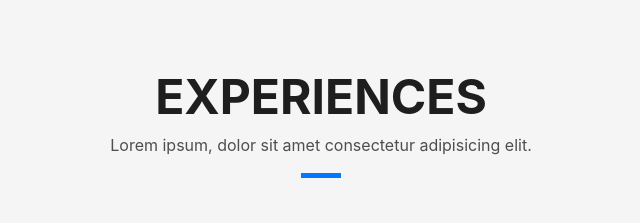
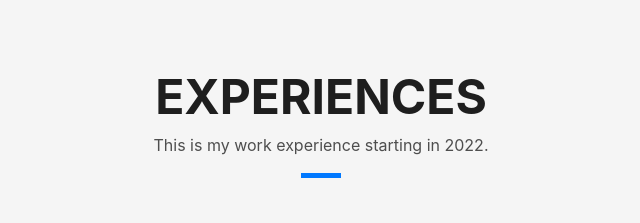
Before and after one commit to yossawat/yossawat.github.io, a plain HTML site: page index.html in a window 1280 px wide. Shown: the part 2760-2983 px from the top of the page, without its empty margins (319-959 px from the left). Drawn offline with Linux system fonts and the light colour scheme; files whose address does not match are found by name.

Commit message:
fix subtitle Experiences

```diff
--- a/index.html
+++ b/index.html
@@ -306,7 +306,7 @@
                 Experiences
               </h3>
               <p class="subtitle-a">
-                Lorem ipsum, dolor sit amet consectetur adipisicing elit.
+                This is my work experience starting in 2022.
               </p>
               <div class="line-mf"></div>
             </div>
```
